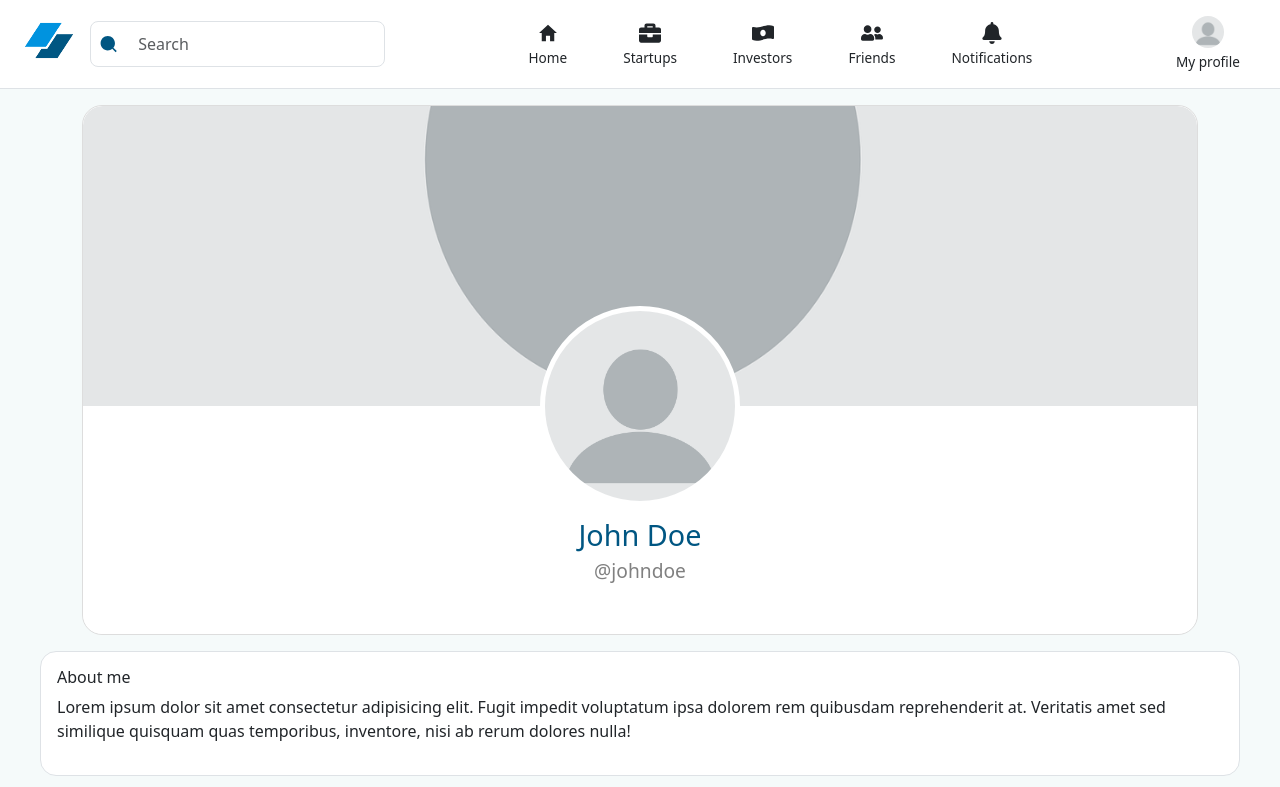
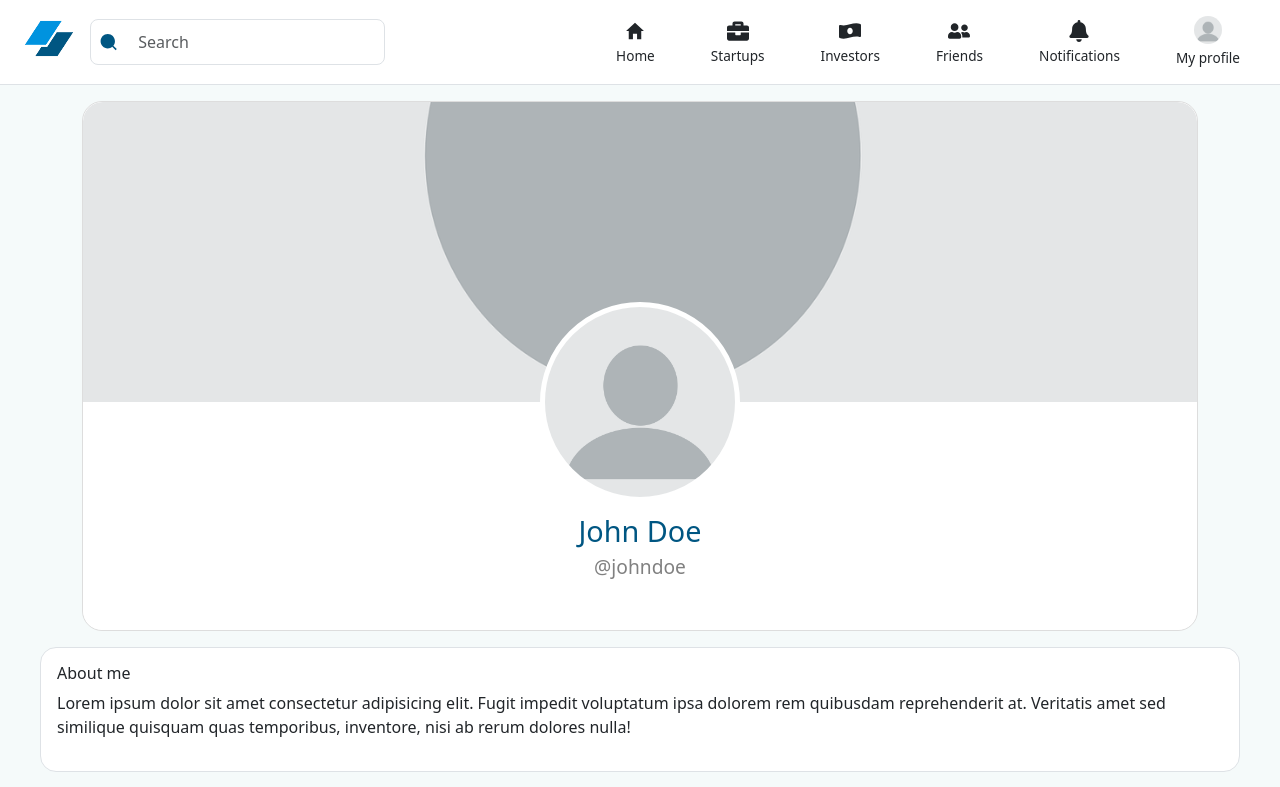
Before and after one commit to seomasha/it-309-se, a React (Vite) app in the folder frontend/: page /myprofile in a window 1280 px wide. Shown: the top 787 px of the page. Built offline with nearby package versions, Linux system fonts and the light colour scheme; no server answers.

Commit message:
FE Styling changes

```diff
--- a/frontend/src/components/NavIcon.jsx
+++ b/frontend/src/components/NavIcon.jsx
@@ -8,7 +8,11 @@ const NavIcon = ({ icon, title, image = null }) => {
       className="d-flex flex-column align-items-center mx-3 nav-icon"
       style={{ cursor: "pointer" }}
     >
-      {image ? <img src={blankProfile} width={32} className="rounded-5 mb-1"/> : <div className="mb-1">{icon}</div>}
+      {image ? (
+        <img src={blankProfile} width={28} className="rounded-5 mb-1" />
+      ) : (
+        <div className="mb-1">{icon}</div>
+      )}
       <div className="title" style={{ fontSize: "0.85rem" }}>
         {title}
       </div>
--- a/frontend/src/components/Navbar.jsx
+++ b/frontend/src/components/Navbar.jsx
@@ -27,12 +27,12 @@ const Navbar = () => {
         <img src={logo} width={50} height={40} />
         <SearchBar />
       </div>
-      <div className="d-flex gap-4">
+      <div className="d-flex gap-4 align-items-center">
         {navIcons.map((item) => (
           <NavIcon key={item.id} icon={item.icon} title={item.title} />
         ))}
+        <NavIcon image title="My profile" />
       </div>
-      <NavIcon image title="My profile" />
     </header>
   );
 };
```
